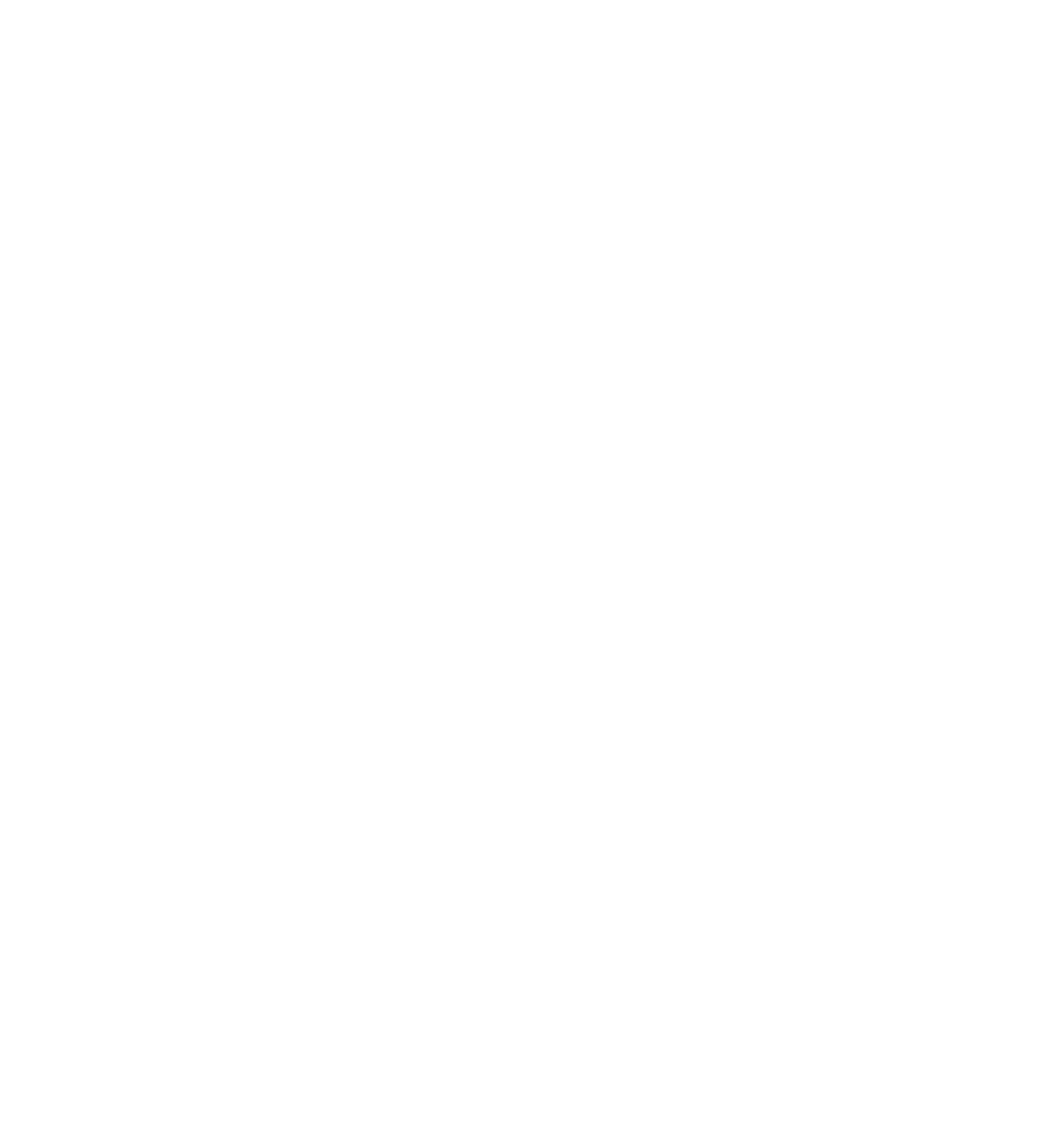
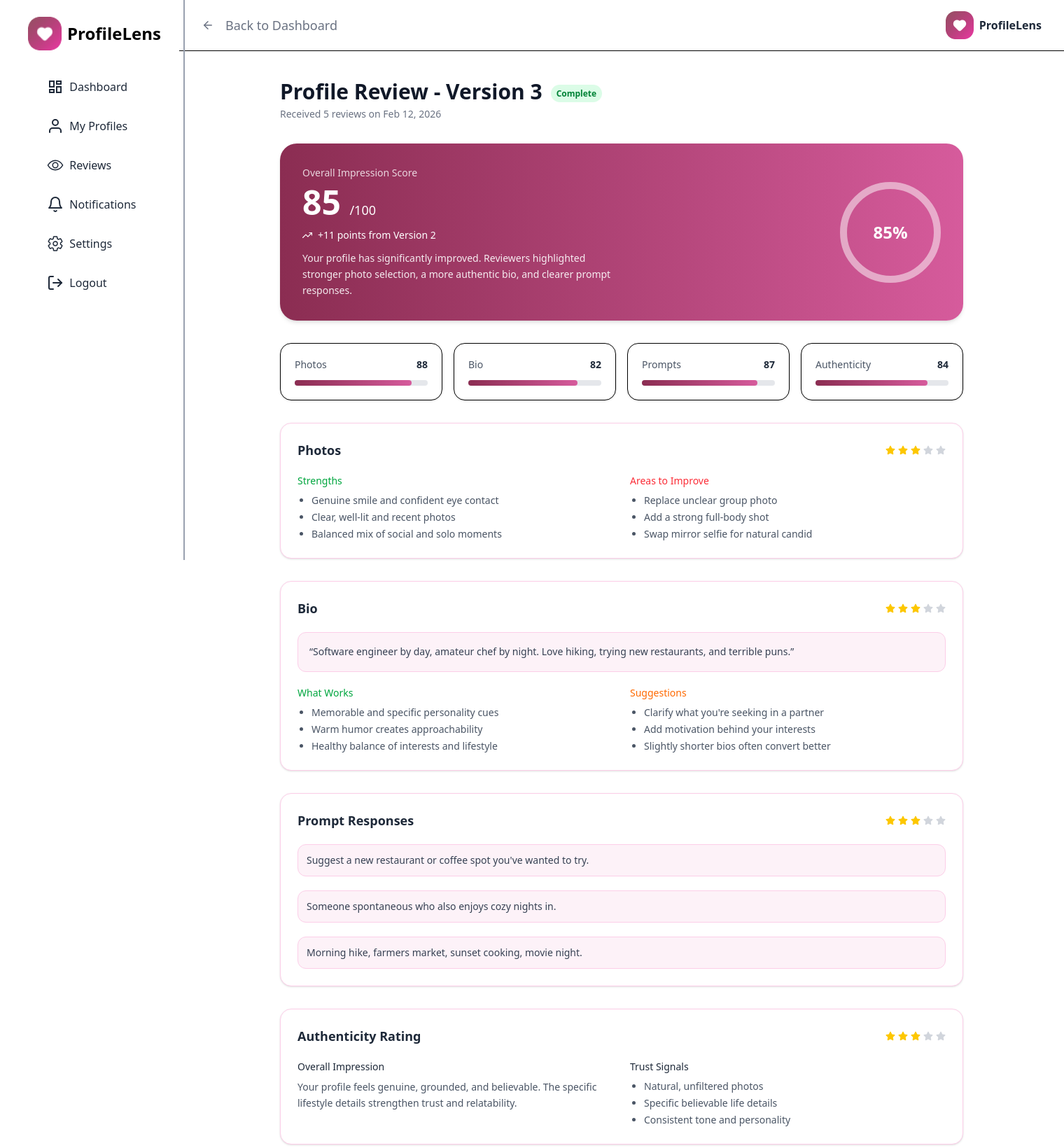
Before and after one commit to devsa-gitignore/UniHacks_GPTpaglus_2, a React (Vite) app in the folder frontend/ProfileLens/: page /reviews in a window 1280 px wide. Before the commit this address had no page. Shown: the top 1640 px of the page at 70% size, 1520 px wide, since content can reach past the window. Before the commit the page ends 800 px from the top, so only its background shows below. Built offline with nearby package versions, Linux system fonts and the light colour scheme.

Commit message:
Reviews Done

```diff
--- a/frontend/ProfileLens/src/App.jsx
+++ b/frontend/ProfileLens/src/App.jsx
@@ -5,6 +5,7 @@
 import Signup from "./Pages/Signup";
 import HomePage from "./Pages/HomePage";
 import Profile from "./Pages/Profile";
+import Reviews from "./Pages/Reviews"
 import PagesWithNavbar from "./Components/PagesWithNavbar";
 
 function App() {
@@ -19,6 +20,7 @@
           <Route element={<PagesWithNavbar />}>
             <Route path="/home" element={<HomePage />} />
             <Route path="/profiles" element={<Profile />} />
+            <Route path="/reviews" element={<Reviews />} />
           </Route>
           {/* </Route> */}
         </Routes>
--- a/frontend/ProfileLens/src/Components/Navbar.jsx
+++ b/frontend/ProfileLens/src/Components/Navbar.jsx
@@ -26,9 +26,9 @@
               <FiUser className="mr-2 w-6 h-6" /> My Profiles
             </li>
           </Link>
-          <li className="text-gray-800 hover:text-[#6C0C27] flex flex-row transition-transform cursor-pointer hover:bg-gradient-to-l from-[#ffd7ef96] to-white rounded-xl px-8 py-4">
+          <Link to="/reviews"><li className="text-gray-800 hover:text-[#6C0C27] flex flex-row transition-transform cursor-pointer hover:bg-gradient-to-l from-[#ffd7ef96] to-white rounded-xl px-8 py-4">
             <IoEyeOutline className="mr-2 w-6 h-6" /> Reviews
-          </li>
+          </li></Link>
           <li className="text-gray-800 hover:text-[#6C0C27] flex flex-row transition-transform cursor-pointer hover:bg-gradient-to-l from-[#ffd7ef96] to-white rounded-xl px-8 py-4">
             <FiBell className="mr-2 w-6 h-6" /> Notifications
           </li>
--- a/frontend/ProfileLens/src/Pages/Profile.jsx
+++ b/frontend/ProfileLens/src/Pages/Profile.jsx
@@ -1,14 +1,14 @@
 import React from "react";
 import { Link } from "react-router-dom";
-import { FiUpload, FiHeart } from "react-icons/fi";
+import { FiUpload, FiHeart, FiArrowLeft } from "react-icons/fi";
 import PL from "../assets/PL Logo.png";
 
 const Profile = () => {
   return (
     <div className="min-h-screen bg-white">
       <div className="flex justify-between items-center px-8 py-4 border-b bg-white">
-        <Link to="/home" className="text-lg text-gray-500 hover:text-gray-700">
-          ← Back to Dashboard
+        <Link to="/home" className="flex justify-center items-center gap-4 text-lg text-gray-500 hover:text-gray-700">
+          <FiArrowLeft /> Back to Dashboard
         </Link>
 
         <div className="flex items-center gap-2 font-semibold text-gray-800">
@@ -119,7 +119,7 @@
             </p>
 
             <div className="flex gap-4 mt-4">
-              {["Casual", "Serious", "Long-term"].map((item, i) => (
+              {["Casual", "Serious", "Go with the Flow"].map((item, i) => (
                 <button
                   key={i}
                   className="flex-1 border rounded-xl py-4 hover:border-pink-500 hover:text-pink-600 transition cursor-pointer"
--- a/frontend/ProfileLens/src/Pages/Reviews.jsx
+++ b/frontend/ProfileLens/src/Pages/Reviews.jsx
@@ -0,0 +1,236 @@
+import React from "react";
+import { Link } from "react-router-dom";
+import { FaStar } from "react-icons/fa";
+import { FiArrowLeft, FiTrendingUp } from "react-icons/fi";
+import PL from "../assets/PL Logo.png";
+
+
+const Stars = ({ count }) => (
+  <div className="flex gap-1 text-yellow-400 text-sm">
+    {[...Array(5)].map((_, i) => (
+      <FaStar key={i} className={i < count ? "" : "text-gray-300"} />
+    ))}
+  </div>
+);
+
+/* 📦 Section Block */
+const ReviewSection = ({ title, rating, children }) => (
+  <div className="border border-pink-200 rounded-2xl p-6 space-y-5 bg-white shadow-sm">
+    <div className="flex items-center justify-between">
+      <h2 className="font-semibold text-gray-800 text-lg">{title}</h2>
+      <Stars count={rating} />
+    </div>
+    {children}
+  </div>
+);
+
+const Reviews = () => {
+  return (
+    <div className="min-h-screen bg-white w-[79rem]">
+      {/* Top Bar */}
+      <div className="flex justify-between items-center px-8 py-4 border-b bg-white">
+              <Link to="/home" className="flex justify-center items-center gap-4 text-lg text-gray-500 hover:text-gray-700">
+                <FiArrowLeft /> Back to Dashboard
+              </Link>
+
+              <div className="flex items-center gap-2 font-semibold text-gray-800">
+                <img src={PL}></img>
+                ProfileLens
+              </div>
+            </div>
+
+      {/* Container */}
+      <div className="max-w-5xl mx-auto px-6 py-10 space-y-8">
+        {/* Header */}
+        <div>
+          <h1 className="text-3xl font-semibold text-gray-900">
+            Profile Review - Version 3
+            <span className="ml-3 text-xs bg-green-100 text-green-700 px-2 py-1 rounded-full align-middle">
+              Complete
+            </span>
+          </h1>
+          <p className="text-sm text-gray-500 mt-1">
+            Received 5 reviews on Feb 12, 2026
+          </p>
+        </div>
+
+        {/* Overall Score Card */}
+        <div className="rounded-3xl bg-gradient-to-r from-[#8b2d52] to-[#d65b9c] text-white p-8 flex flex-col md:flex-row md:items-center md:justify-between gap-6 shadow-md">
+          <div>
+            <p className="text-sm opacity-80">Overall Impression Score</p>
+
+            <h2 className="text-5xl font-bold mt-2">
+              85 <span className="text-lg font-medium">/100</span>
+            </h2>
+
+            <p className="flex items-center gap-2 text-sm mt-3">
+              <FiTrendingUp /> +11 points from Version 2
+            </p>
+
+            <p className="text-sm opacity-90 mt-3 max-w-md leading-relaxed">
+              Your profile has significantly improved. Reviewers highlighted
+              stronger photo selection, a more authentic bio, and clearer
+              prompt responses.
+            </p>
+          </div>
+
+          {/* Score Circle */}
+          <div className="w-36 h-36 rounded-full border-[10px] border-white/50 flex items-center justify-center text-2xl font-bold">
+            85%
+          </div>
+        </div>
+
+        {/* Metric Bars */}
+        <div className="grid sm:grid-cols-2 md:grid-cols-4 gap-4">
+          {[
+            { label: "Photos", score: 88 },
+            { label: "Bio", score: 82 },
+            { label: "Prompts", score: 87 },
+            { label: "Authenticity", score: 84 },
+          ].map((item, i) => (
+            <div
+              key={i}
+              className="bg-white border rounded-2xl p-5 shadow-sm space-y-3"
+            >
+              <div className="flex justify-between text-sm text-gray-600">
+                <span>{item.label}</span>
+                <span className="font-semibold text-gray-800">
+                  {item.score}
+                </span>
+              </div>
+
+              <div className="w-full h-2 bg-gray-200 rounded-full">
+                <div
+                  className="h-2 rounded-full bg-gradient-to-r from-[#8b2d52] to-[#d65b9c]"
+                  style={{ width: `${item.score}%` }}
+                />
+              </div>
+            </div>
+          ))}
+        </div>
+
+        {/* Photos Section */}
+        <ReviewSection title="Photos" rating={3}>
+          <div className="grid md:grid-cols-2 gap-6 text-sm">
+            <div>
+              <h4 className="font-medium text-green-600 mb-2">Strengths</h4>
+              <ul className="list-disc pl-5 space-y-1 text-gray-600">
+                <li>Genuine smile and confident eye contact</li>
+                <li>Clear, well-lit and recent photos</li>
+                <li>Balanced mix of social and solo moments</li>
+              </ul>
+            </div>
+
+            <div>
+              <h4 className="font-medium text-red-500 mb-2">Areas to Improve</h4>
+              <ul className="list-disc pl-5 space-y-1 text-gray-600">
+                <li>Replace unclear group photo</li>
+                <li>Add a strong full-body shot</li>
+                <li>Swap mirror selfie for natural candid</li>
+              </ul>
+            </div>
+          </div>
+        </ReviewSection>
+
+        {/* Bio Section */}
+        <ReviewSection title="Bio" rating={3}>
+          <p className="bg-pink-50 border border-pink-200 rounded-xl p-4 text-sm text-gray-700 leading-relaxed">
+            “Software engineer by day, amateur chef by night. Love hiking,
+            trying new restaurants, and terrible puns.”
+          </p>
+
+          <div className="grid md:grid-cols-2 gap-6 text-sm">
+            <div>
+              <h4 className="font-medium text-green-600 mb-2">What Works</h4>
+              <ul className="list-disc pl-5 space-y-1 text-gray-600">
+                <li>Memorable and specific personality cues</li>
+                <li>Warm humor creates approachability</li>
+                <li>Healthy balance of interests and lifestyle</li>
+              </ul>
+            </div>
+
+            <div>
+              <h4 className="font-medium text-orange-500 mb-2">Suggestions</h4>
+              <ul className="list-disc pl-5 space-y-1 text-gray-600">
+                <li>Clarify what you're seeking in a partner</li>
+                <li>Add motivation behind your interests</li>
+                <li>Slightly shorter bios often convert better</li>
+              </ul>
+            </div>
+          </div>
+        </ReviewSection>
+
+        {/* Prompt Responses */}
+        <ReviewSection title="Prompt Responses" rating={3}>
+          {[
+            "Suggest a new restaurant or coffee spot you've wanted to try.",
+            "Someone spontaneous who also enjoys cozy nights in.",
+            "Morning hike, farmers market, sunset cooking, movie night.",
+          ].map((text, i) => (
+            <div
+              key={i}
+              className="bg-pink-50 border border-pink-200 rounded-xl p-3 text-sm text-gray-700"
+            >
+              {text}
+            </div>
+          ))}
+        </ReviewSection>
+
+        {/* Authenticity */}
+        <ReviewSection title="Authenticity Rating" rating={3}>
+          <div className="grid md:grid-cols-2 gap-6 text-sm">
+            <div>
+              <h4 className="font-medium text-gray-800 mb-2">
+                Overall Impression
+              </h4>
+              <p className="text-gray-600 leading-relaxed">
+                Your profile feels genuine, grounded, and believable. The
+                specific lifestyle details strengthen trust and relatability.
+              </p>
+            </div>
+
+            <div>
+              <h4 className="font-medium text-gray-800 mb-2">Trust Signals</h4>
+              <ul className="list-disc pl-5 space-y-1 text-gray-600">
+                <li>Natural, unfiltered photos</li>
+                <li>Specific believable life details</li>
+                <li>Consistent tone and personality</li>
+              </ul>
+            </div>
+          </div>
+        </ReviewSection>
+
+        {/* Action Items */}
+        {/* Action Items */}
+<ReviewSection title="Top 5 Action Items" rating={0}>
+  <div className="space-y-3">
+    {[
+      "Replace group photo with a clear full-body shot",
+      "Add specific detail to hiking interest",
+      "Expand ‘I’m looking for’ with values or traits",
+      "Swap mirror selfie for a natural candid photo",
+      "Include a hobby-focused lifestyle photo",
+    ].map((item, i) => (
+      <div
+        key={i}
+        className="flex items-center gap-3 bg-pink-50 border border-pink-200 rounded-xl px-4 py-3 text-sm"
+      >
+        <span className="w-6 h-6 rounded-full bg-gradient-to-r from-[#8b2d52] to-[#d65b9c] text-white flex items-center justify-center text-xs font-semibold">
+          {i + 1}
+        </span>
+        <span className="text-gray-700">{item}</span>
+      </div>
+    ))}
+  </div>
+
+  <button className="w-full mt-6 bg-gradient-to-r from-[#8b2d52] to-[#d65b9c] text-white py-3 rounded-xl font-medium hover:opacity-90 transition">
+    Upload Improved Version
+  </button>
+</ReviewSection>
+
+      </div>
+    </div>
+  );
+};
+
+export default Reviews;
```
